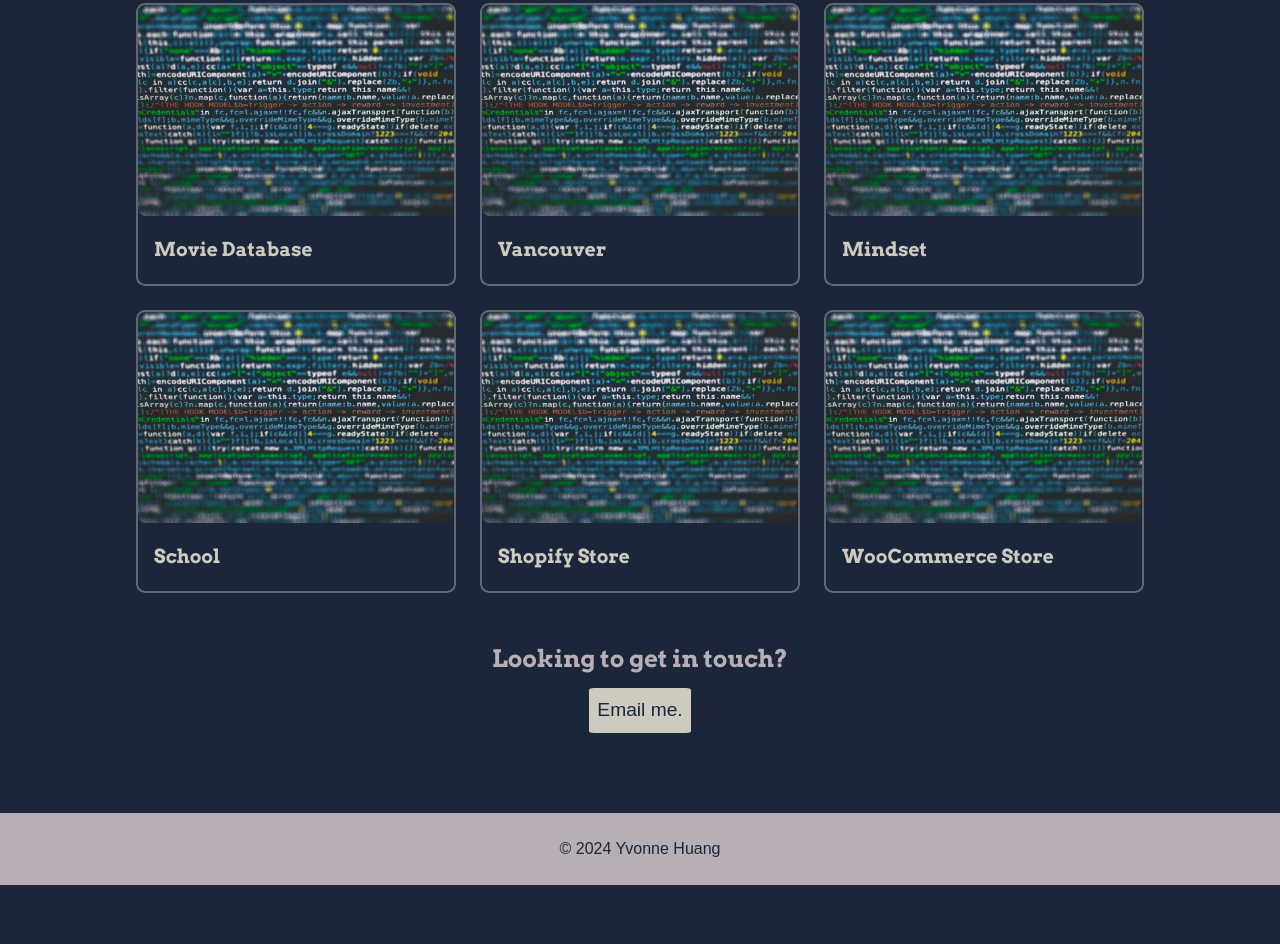
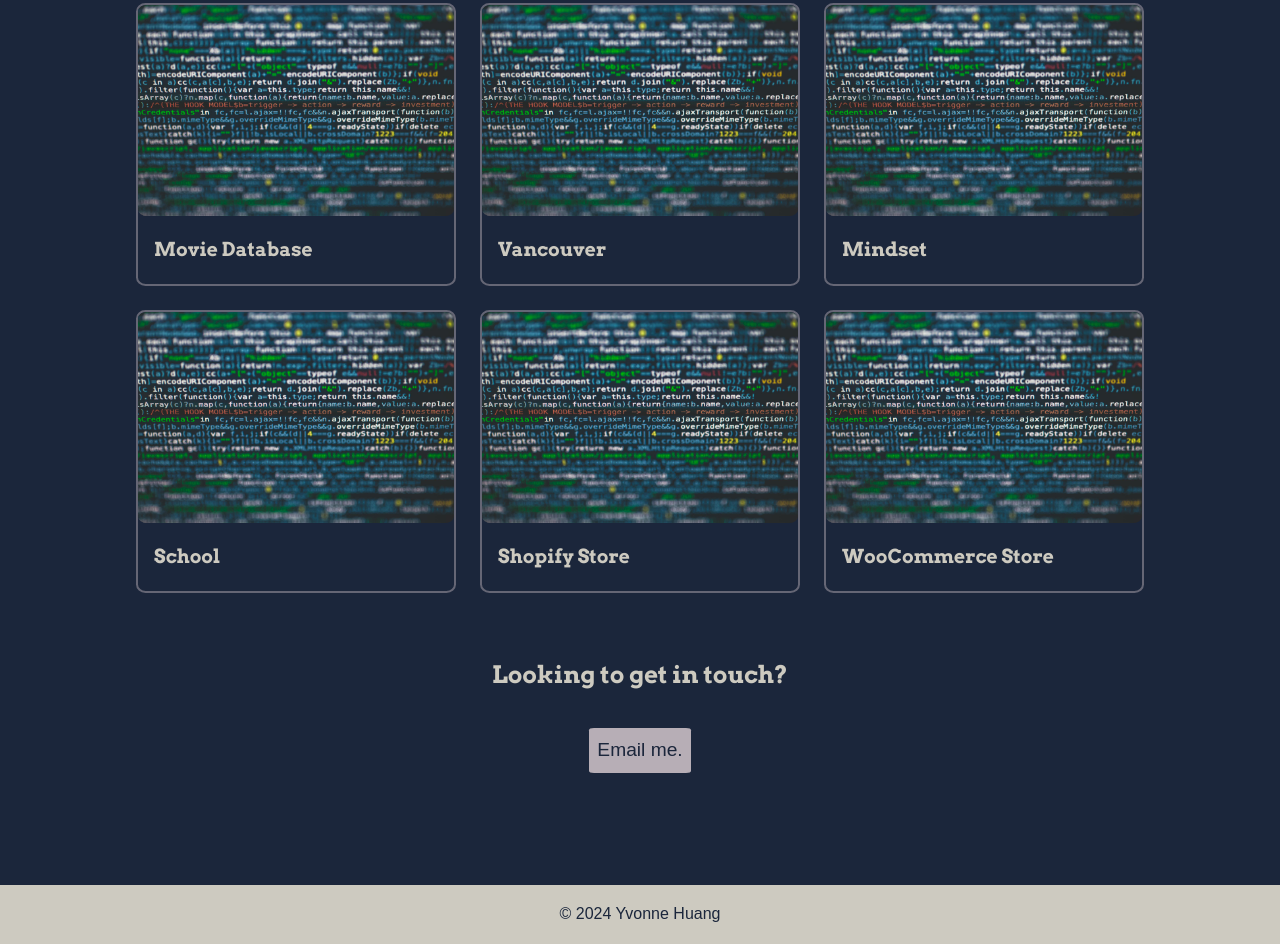
Before and after one commit to yvonneh03/portfolio-landing-page, a plain HTML site: page index.html in a window 1280 px wide. Shown: the part 892-1836 px from the top of the page. Before the commit the page ends 1777 px from the top, so only its background shows below. Drawn offline with Linux system fonts and the light colour scheme; a web font is replaced by a local one.

Commit message:
Decreased footer padding to match header and slightly changed some colors

```diff
--- a/index.html
+++ b/index.html
@@ -2,7 +2,7 @@
 <html lang="en">
 <head>
     <meta charset="UTF-8">
-    <meta name="viewport" content="width=, initial-scale=1.0">
+    <meta name="viewport" content="width=device-width, initial-scale=1.0">
     <title>Yvonne H - Portfolio</title>
     <!-- favicon to add later -->
 
@@ -15,7 +15,7 @@
     <link rel="stylesheet" href="styles/normalize-fwd.css">
     <link rel="stylesheet" href="styles/style.css">
 
-    <script src="scripts/script.js" defer></script>
+
 </head>
 
 <body>
--- a/styles/style.css
+++ b/styles/style.css
@@ -77,9 +77,6 @@ a:active {
     color: #1b263b;
 }
 
-a:hover {
-    background-color: #b7aeb6;
-}
 
 a:focus {
 	outline: 1px solid #b7aeb6;
@@ -105,7 +102,7 @@ a:focus {
 main {
     max-width: 68.75rem;
     padding: 0 1rem;
-    margin: 0 auto 5rem;
+    margin: 0 auto 7rem;
 }
 
 section {
@@ -173,6 +170,10 @@ nav a:hover {
 /* header */
 .page-header {
     text-align: center;
+}
+
+.page-header h1 {
+    color:#cdcac0;
 }
 
 .pfp {
@@ -261,19 +262,25 @@ nav a:hover {
 
 /* contact */
 .section-contact {
+    margin-top: 4rem;
     text-align: center;
 }
 
+.section-contact h2 {
+    color: #cdcac0;
+}
+
 .section-contact a {
-    background-color: #cdcac0;
+    background-color: #b7aeb6;
     color: #1b263b;
     padding: .5rem;
+    margin-top: 1.5rem;
     border-radius: 5%;
     display: inline-block;
 }
 
 .section-contact a:hover {
-    background-color: #b7aeb6;
+    background-color: #cdcac0;
 }
 
 
@@ -282,8 +289,8 @@ nav a:hover {
 footer {
     text-align: center;
     color: #1b263b;
-    background-color: #b7aeb6;
-    padding: 1.5rem;
+    background-color: #cdcac0;
+    padding: 1.1rem;
 }
 
 footer p {
```
